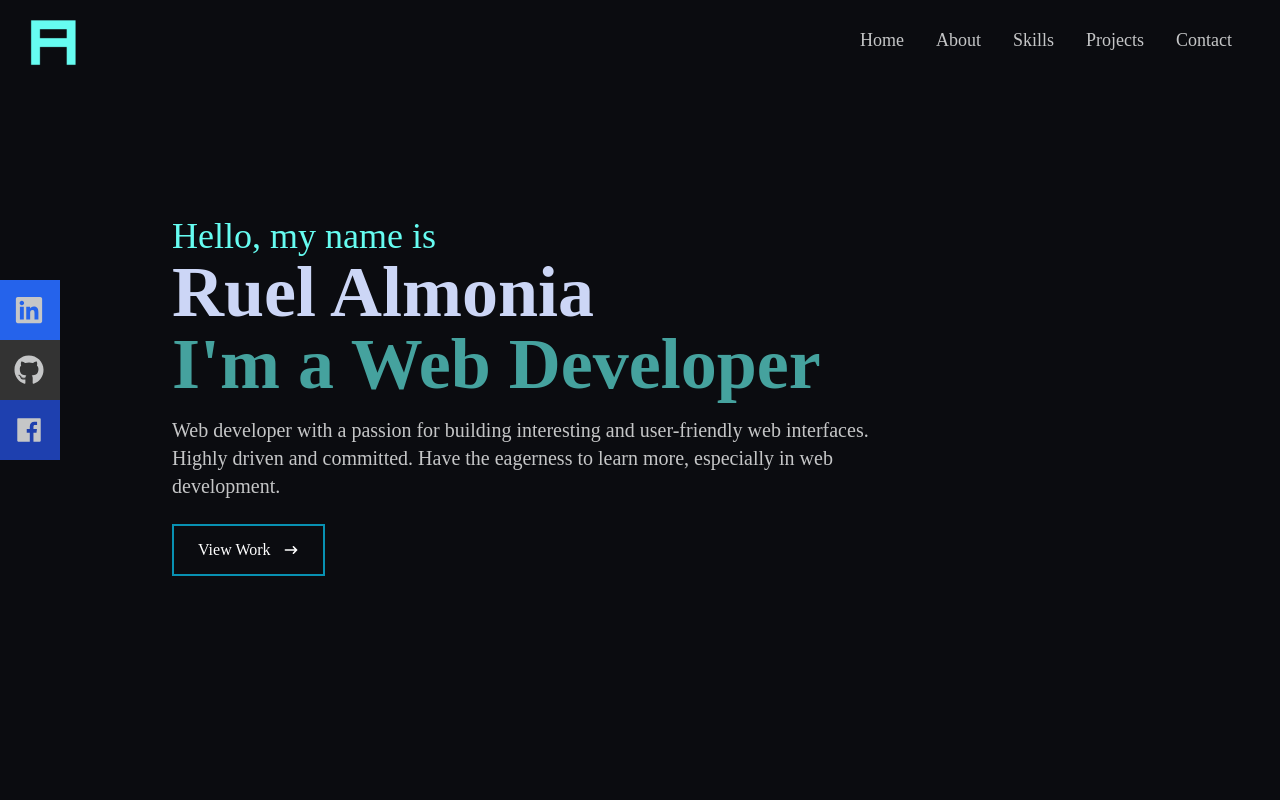
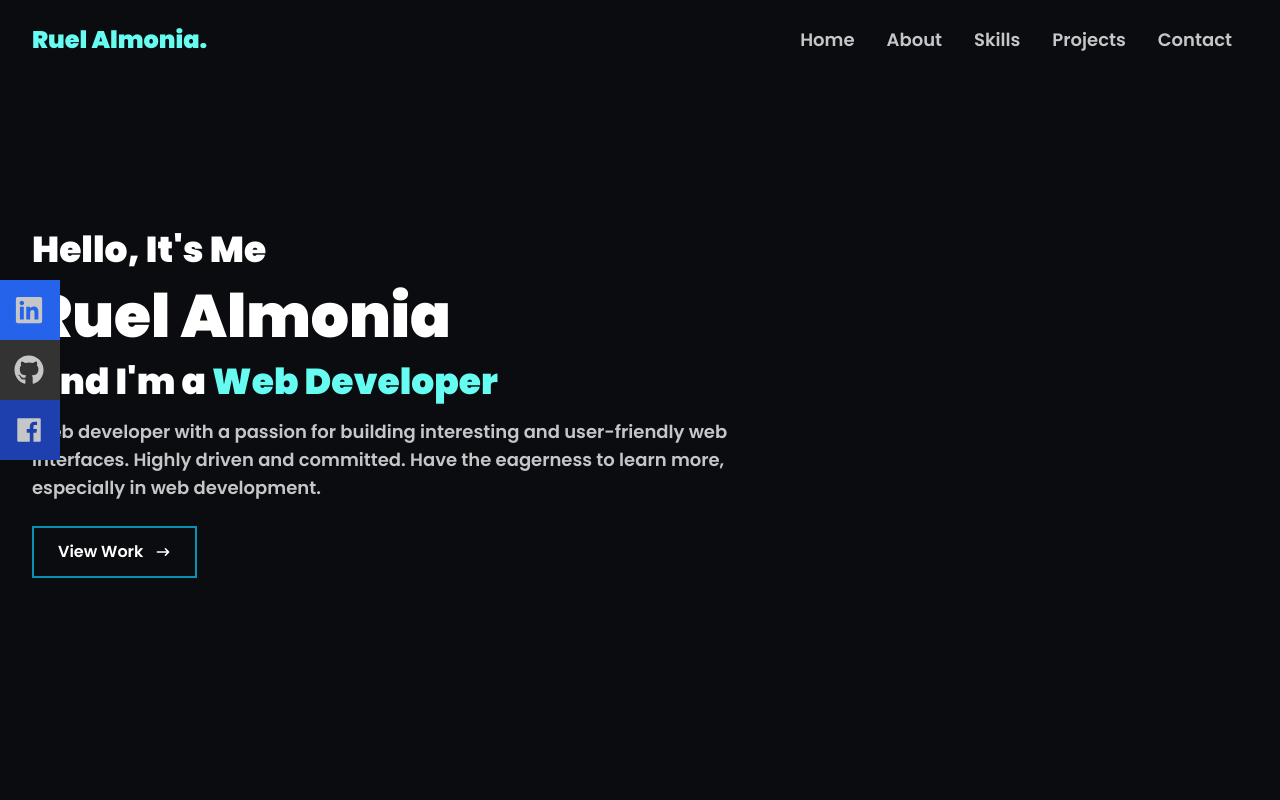
Before and after one commit to Stainzxc/portfolio-react, a React (Vite) app: page / in a window 1280 px wide. Shown: the top 800 px of the page. Built offline with nearby package versions, Linux system fonts and the light colour scheme.

Commit message:
changing the font and added hover effects in navbar

```diff
--- a/src/components/Hero.jsx
+++ b/src/components/Hero.jsx
@@ -3,17 +3,17 @@ import { HiArrowNarrowRight } from "react-icons/hi";
 
 export default function Hero() {
   return (
-    <div name="home" className="w-full h-screen bg-[#0B0C10]">
+    <div name="home" className="w-full h-screen bg-[#0B0C10] font-poppins">
       {/* container */}
-      <div className="max-w-[1000px] mx-auto px-8 flex flex-col justify-center h-full">
-        <p className="text-[#66FCF1] text-2xl sm:text-4xl">Hello, my name is</p>
-        <h1 className="text-4xl sm:text-7xl font-bold text-[#ccd6f6]">
+      <div className="max-w-[1500px] mx-auto px-8 flex flex-col justify-center h-full">
+        <p className="text-white mt-4 text-xl sm:text-4xl font-bold">Hello, It's Me</p>
+        <h1 className="text-4xl my-4 sm:text-6xl font-bold text-white">
           Ruel Almonia
         </h1>
-        <h2 className="text-4xl sm:text-7xl font-bold text-[#45A29E]">
-          I'm a Web Developer
+        <h2 className="text-4xl sm:text-4xl font-bold text-white">
+          And I'm a <span className="text-[#66FCF1]">Web Developer</span>
         </h2>
-        <p className="text-[#C5C6C7] py-4 max-w-[700px] text-xl">
+        <p className="text-[#C5C6C7] py-4 max-w-[700px] text-lg font-light">
           Web developer with a passion for building interesting and
           user-friendly web interfaces. Highly driven and committed. Have the
           eagerness to learn more, especially in web development.
--- a/src/components/Navbar.jsx
+++ b/src/components/Navbar.jsx
@@ -10,38 +10,73 @@ import { Link } from "react-scroll";
 export default function Navbar() {
   const [nav, setNav] = useState(false);
   const handleClick = () => setNav(!nav);
+  const [isActive, setIsActive] = useState(false);
+
+  const toggleColor = () => {
+    setIsActive(!isActive);
+  };
+
+  const textStyle = {
+    color: isActive ? "#66FCF1" : "white", // Change 'red' to your desired color
+    cursor: "pointer",
+  };
   return (
     <div className="fixed w-full h-[80px] flex justify-between items-center text-[#C5C6C7] bg-[#0B0C10]">
-      <div className="cursor-pointer" >
-      <Link to="home" smooth={true} duration={500}>
-        <img src={logo} alt="logo" style={{ width: "80px" }} />
+      <div className="cursor-pointer">
+        <Link to="home" smooth={true} duration={500}>
+          <h1 className="font-poppins font-bold text-2xl px-8 text-[#66FCF1]">Ruel Almonia.</h1>
         </Link>
       </div>
 
       {/* menu */}
-      <ul className="md:flex hidden px-8 font-[Raleway] text-lg">
+      <ul className="md:flex hidden px-8 font-poppins font-semibold text-lg ">
         <li>
-          <Link to="home" className="" smooth={true} duration={500}>
+          <Link
+            to="home"
+            className="hover:text-[#66FCF1] active:text-[#66FCF1]"
+            smooth={true}
+            duration={500}
+          >
             Home
           </Link>
         </li>
         <li>
-          <Link to="about" className="" smooth={true} duration={500}>
+          <Link
+            to="about"
+            className="hover:text-[#66FCF1] active:text-[#66FCF1]"
+            smooth={true}
+            duration={500}
+          >
             About
           </Link>
         </li>
         <li>
-          <Link to="skills" smooth={true} duration={500}>
+          <Link
+            to="skills"
+            className="hover:text-[#66FCF1] active:text-[#66FCF1]"
+            smooth={true}
+            duration={500}
+          >
             Skills
           </Link>
         </li>
         <li>
-          <Link to="projects" smooth={true} duration={500}>
+          <Link
+            to="projects"
+            className="hover:text-[#66FCF1] active:text-[#66FCF1]"
+            smooth={true}
+            duration={500}
+          >
             Projects
           </Link>
         </li>
         <li>
-          <Link to="contact" smooth={true} duration={500}>
+          <Link
+            to="contact"
+            className="hover:text-[#66FCF1] active:text-[#66FCF1]"
+            smooth={true}
+            duration={500}
+          >
             Contact
           </Link>
         </li>
--- a/src/index.css
+++ b/src/index.css
@@ -1,13 +1,10 @@
+@import url('https://fonts.googleapis.com/css2?family=Poppins:wght@600;900&display=swap');
+
 @tailwind base;
 @tailwind components;
 @tailwind utilities;
 
-@import url('https://fonts.googleapis.com/css2?family=Raleway:wght@300&display=swap');
-
 @layer base {
-    body {
-        @apply font-[Raleway];
-    }
     li {
         @apply px-4;
         @apply cursor-pointer;
--- a/tailwind.config.js
+++ b/tailwind.config.js
@@ -10,6 +10,9 @@ export default {
 
   theme: {
     extend: {},
+    fontFamily: {
+      poppins: ["Poppins", "sans-serif"],
+    }
   },
   plugins: [],
 }
```
